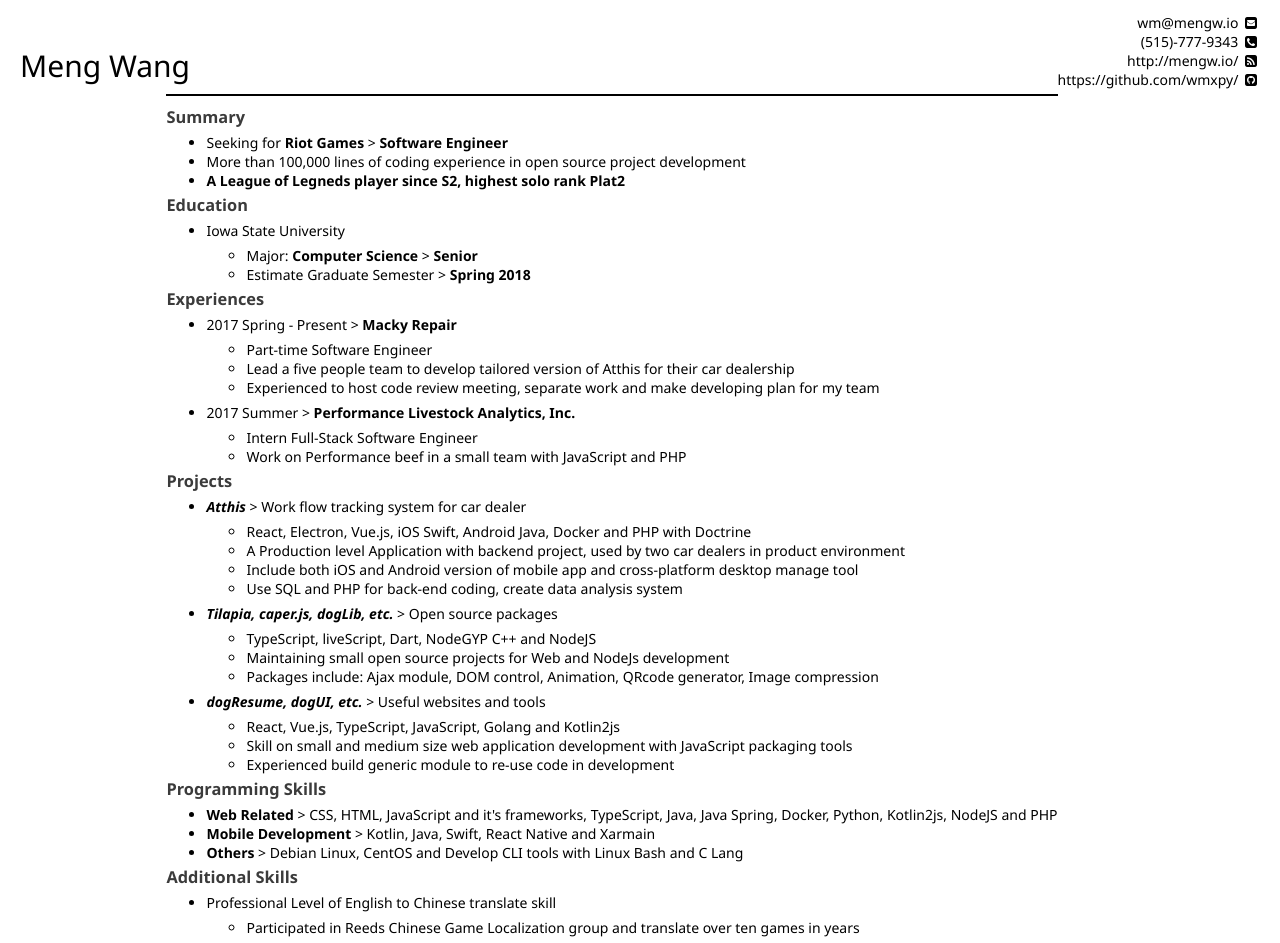
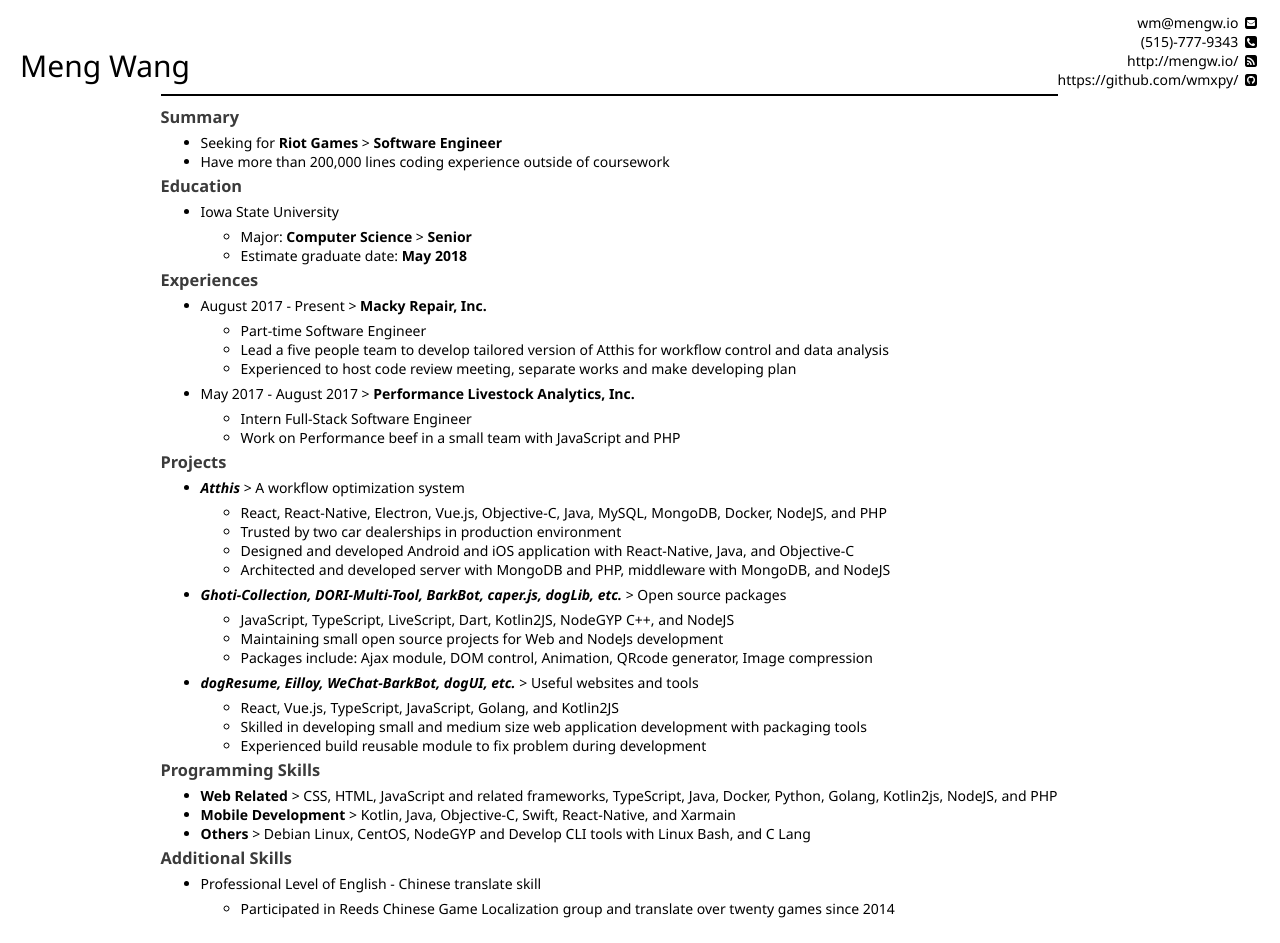
Before and after one commit to WMXPY/blog.mengw.io, a Jekyll site: the page resume/resume.html, which Jekyll copies as it is, in a window 1280 px wide. Built offline with Jekyll 4.4.1, drawn with Linux system fonts in a browser that asks for light colours.

Commit message:
done edit

```diff
--- a/resume/resume.html
+++ b/resume/resume.html
@@ -426,28 +426,27 @@
 			<h3>Summary</h3>
 			<ul>
 				<li>Seeking for <strong>Riot Games</strong> &gt; <strong>Software Engineer</strong></li>
-				<li>More than 100,000 lines of coding experience in open source project development</li>
-				<li><strong>A League of Legneds player since S2, highest solo rank Plat2</strong></li>
+				<li>Have more than 200,000 lines coding experience outside of coursework</li>
 			</ul>
 			<h3>Education</h3>
 			<ul>
 				<li>Iowa State University
 					<ul>
 						<li>Major: <strong>Computer Science</strong> &gt; <strong>Senior</strong></li>
-						<li>Estimate Graduate Semester &gt; <strong>Spring 2018</strong></li>
+						<li>Estimate graduate date: <strong>May 2018</strong></li>
 					</ul>
 				</li>
 			</ul>
 			<h3>Experiences</h3>
 			<ul>
-				<li>2017 Spring - Present &gt; <strong>Macky Repair</strong>
+				<li>August 2017 - Present &gt; <strong>Macky Repair, Inc.</strong>
 					<ul>
 						<li>Part-time Software Engineer</li>
-						<li>Lead a five people team to develop tailored version of Atthis for their car dealership</li>
-						<li>Experienced to host code review meeting, separate work and make developing plan for my team</li>
+						<li>Lead a five people team to develop tailored version of Atthis for workflow control and data analysis</li>
+						<li>Experienced to host code review meeting, separate works and make developing plan</li>
 					</ul>
 				</li>
-				<li>2017 Summer &gt; <strong>Performance Livestock Analytics, Inc.</strong>
+				<li>May 2017 - August 2017 &gt; <strong>Performance Livestock Analytics, Inc.</strong>
 					<ul>
 						<li>Intern Full-Stack Software Engineer</li>
 						<li>Work on Performance beef in a small team with JavaScript and PHP</li>
@@ -456,41 +455,41 @@
 			</ul>
 			<h3>Projects</h3>
 			<ul>
-				<li><strong><em>Atthis</em></strong> &gt; Work flow tracking system for car dealer
+				<li><strong><em>Atthis</em></strong> &gt; A workflow optimization system
 					<ul>
-						<li>React, Electron, Vue.js, iOS Swift, Android Java, Docker and PHP with Doctrine</li>
-						<li>A Production level Application with backend project, used by two car dealers in product environment</li>
-						<li>Include both iOS and Android version of mobile app and cross-platform desktop manage tool</li>
-						<li>Use SQL and PHP for back-end coding, create data analysis system</li>
+						<li>React, React-Native, Electron, Vue.js, Objective-C, Java, MySQL, MongoDB, Docker, NodeJS, and PHP</li>
+						<li>Trusted by two car dealerships in production environment</li>
+						<li>Designed and developed Android and iOS application with React-Native, Java, and Objective-C</li>
+						<li>Architected and developed server with MongoDB and PHP, middleware with MongoDB, and NodeJS</li>
 					</ul>
 				</li>
-				<li><strong><em>Tilapia, caper.js, dogLib, etc.</em></strong> &gt; Open source packages
+				<li><strong><em>Ghoti-Collection, DORI-Multi-Tool, BarkBot, caper.js, dogLib, etc.</em></strong> &gt; Open source packages
 					<ul>
-						<li>TypeScript, liveScript, Dart, NodeGYP C++ and NodeJS</li>
+						<li>JavaScript, TypeScript, LiveScript, Dart, Kotlin2JS, NodeGYP C++, and NodeJS</li>
 						<li>Maintaining small open source projects for Web and NodeJs development</li>
 						<li>Packages include: Ajax module, DOM control, Animation, QRcode generator, Image compression</li>
 					</ul>
 				</li>
-				<li><strong><em>dogResume, dogUI, etc.</em></strong> &gt; Useful websites and tools
+				<li><strong><em>dogResume, Eilloy, WeChat-BarkBot, dogUI, etc.</em></strong> &gt; Useful websites and tools
 					<ul>
-						<li>React, Vue.js, TypeScript, JavaScript, Golang and Kotlin2js</li>
-						<li>Skill on small and medium size web application development with JavaScript packaging tools</li>
-						<li>Experienced build generic module to re-use code in development</li>
+						<li>React, Vue.js, TypeScript, JavaScript, Golang, and Kotlin2JS</li>
+						<li>Skilled in developing small and medium size web application development with packaging tools</li>
+						<li>Experienced build reusable module to fix problem during development</li>
 					</ul>
 				</li>
 			</ul>
 			<h3>Programming Skills</h3>
 			<ul>
-				<li><strong>Web Related</strong> &gt; CSS, HTML, JavaScript and it's frameworks, TypeScript, Java, Java Spring, Docker, Python,
-					Kotlin2js, NodeJS and PHP</li>
-				<li><strong>Mobile Development</strong> &gt; Kotlin, Java, Swift, React Native and Xarmain</li>
-				<li><strong>Others</strong> &gt; Debian Linux, CentOS and Develop CLI tools with Linux Bash and C Lang</li>
+				<li><strong>Web Related</strong> &gt; CSS, HTML, JavaScript and related frameworks, TypeScript, Java, Docker, Python, Golang,
+					Kotlin2js, NodeJS, and PHP</li>
+				<li><strong>Mobile Development</strong> &gt; Kotlin, Java, Objective-C, Swift, React-Native, and Xarmain</li>
+				<li><strong>Others</strong> &gt; Debian Linux, CentOS, NodeGYP and Develop CLI tools with Linux Bash, and C Lang</li>
 			</ul>
 			<h3>Additional Skills</h3>
 			<ul>
-				<li>Professional Level of English to Chinese translate skill</li>
+				<li>Professional Level of English - Chinese translate skill</li>
 				<ul>
-					<li>Participated in Reeds Chinese Game Localization group and translate over ten games in years</li>
+					<li>Participated in Reeds Chinese Game Localization group and translate over twenty games since 2014</li>
 				</ul>
 			</ul>
 		</div>
```
